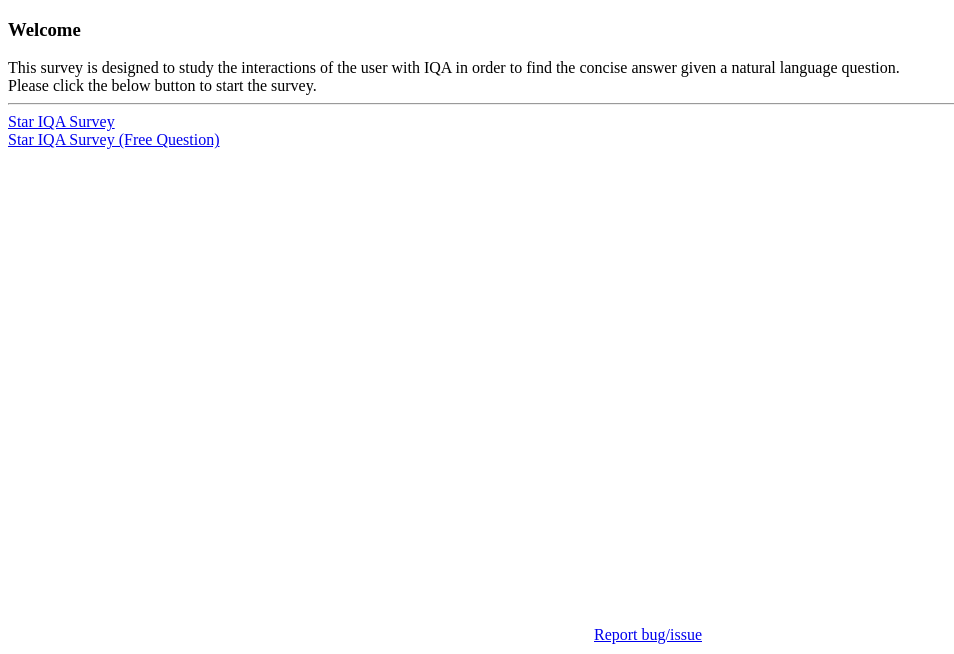
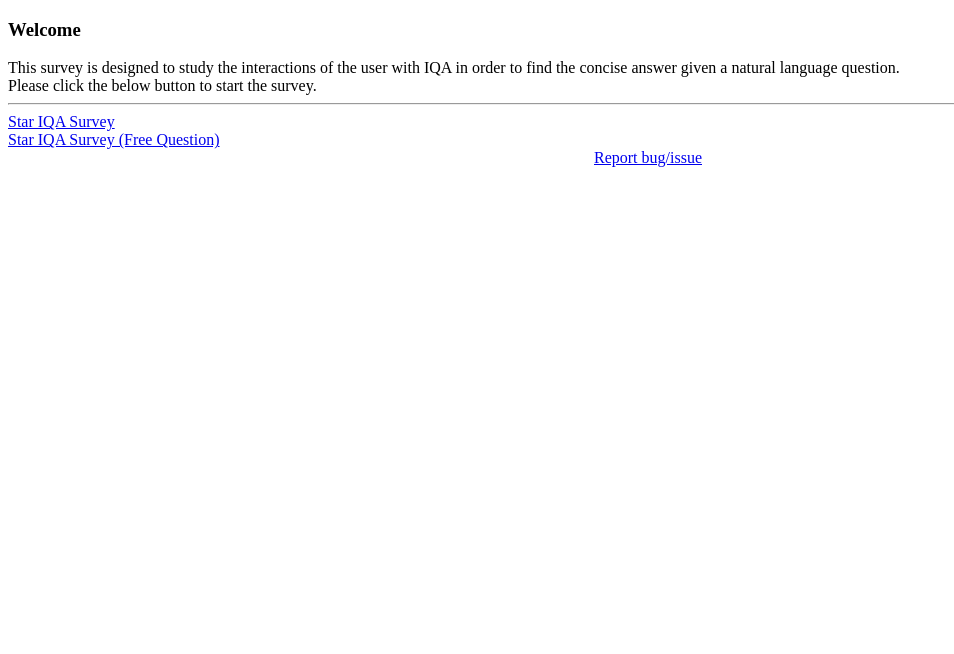
Before and after one commit to AskNowQA/InteractiveQA, a Flask app: template UI/templates/index.html in a window 1280 px wide. Shown: the part 146-800 px from the top of the page, without its empty margins (0-954 px from the left). Run offline with Flask 2, Linux system fonts and the light colour scheme; the template is opened without the code that fills it, so the values that code supplies are empty; parts of the project's set-up code (start-up, migrations or seed data) failed here and were passed over; some libraries are stand-ins or nearby versions.

Commit message:
reformat

```diff
--- a/UI/templates/layout.html
+++ b/UI/templates/layout.html
@@ -42,7 +42,7 @@
 {% endblock %}
 
 {% block content %}
-<div style="position: absolute; bottom: 10px;margin: 0 auto;text-align: center;width: 100%;">
+<div style="position: absolute; margin: 0 auto;text-align: center;width: 100%;">
     <a target="_blank" href="https://github.com/AskNowQA/InteractiveQA/issues">Report bug/issue</a>
 </div>
 
```
